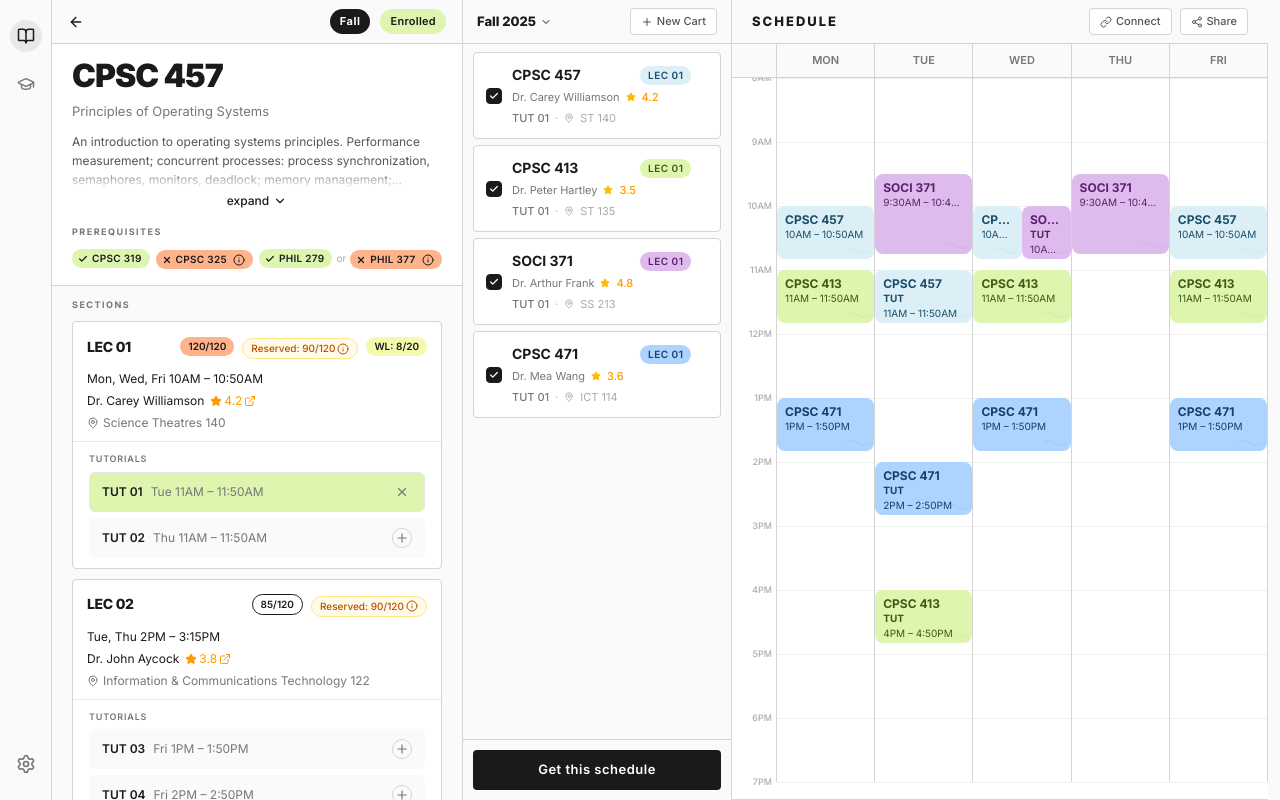
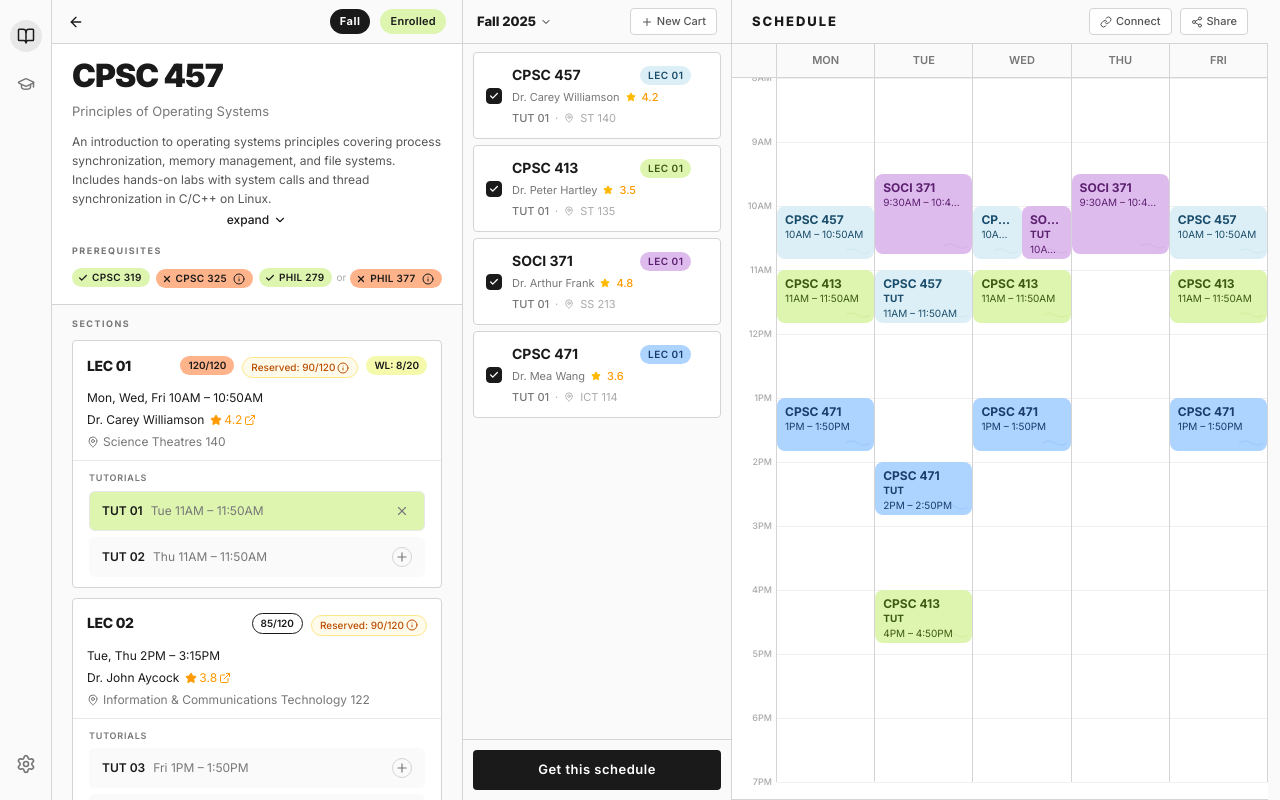
Before and after one commit to v-vacuum/uni-schedule-builder, a Next.js app: page / in a window 1280 px wide. Both pictures are taken after a click on the button 220 px from the left and 97 px from the top of the page. Built offline with nearby package versions, Linux system fonts and the light colour scheme.

Commit message:
feat: animate course description expand/collapse with word-level blur fade (#25)

```diff
--- a/src/app/globals.css
+++ b/src/app/globals.css
@@ -174,3 +174,13 @@ body {
 .animate-receipt-content-in {
   animation: receipt-content-in 300ms ease-out forwards;
 }
+
+@keyframes desc-word-out {
+  0% { opacity: 1; filter: blur(0); }
+  100% { opacity: 0; filter: blur(4px); }
+}
+
+@keyframes desc-word-in {
+  0% { opacity: 0; filter: blur(4px); }
+  100% { opacity: 1; filter: blur(0); }
+}
--- a/src/components/course-info/course-description.tsx
+++ b/src/components/course-info/course-description.tsx
@@ -1,38 +1,115 @@
 "use client";
 
-import { useState } from "react";
+import { useState, useRef, useEffect, useLayoutEffect } from "react";
 import { ChevronDown, ChevronUp } from "lucide-react";
 
 interface CourseDescriptionProps {
-  text: string;
+  shortText: string;
+  longText: string;
 }
 
-export function CourseDescription({ text }: CourseDescriptionProps) {
+const TOTAL_MS = 700;
+const WORD_ANIM_MS = 200;
+
+function WordSpan({ word, index, total, phase }: { word: string; index: number; total: number; phase: "fade-out" | "fade-in" }) {
+  const stagger = total > 1 ? (TOTAL_MS - WORD_ANIM_MS) / (total - 1) : 0;
+  const delay = Math.round(index * stagger);
+  const animation = phase === "fade-out"
+    ? `desc-word-out ${WORD_ANIM_MS}ms ease-in ${delay}ms forwards`
+    : `desc-word-in ${WORD_ANIM_MS}ms ease-out ${delay}ms forwards`;
+
+  return (
+    <span
+      className="inline"
+      style={{
+        opacity: phase === "fade-in" ? 0 : 1,
+        animation,
+      }}
+    >
+      {word}{" "}
+    </span>
+  );
+}
+
+export function CourseDescription({ shortText, longText }: CourseDescriptionProps) {
   const [expanded, setExpanded] = useState(false);
+  const [phase, setPhase] = useState<"idle" | "fade-out" | "fade-in">("idle");
+  const containerRef = useRef<HTMLDivElement>(null);
+  const [containerHeight, setContainerHeight] = useState<number | undefined>(undefined);
+  const measureRef = useRef<HTMLDivElement>(null);
+  const pendingExpandedRef = useRef(false);
 
-  if (text.length <= 150) {
+  useLayoutEffect(() => {
+    if (measureRef.current) {
+      setContainerHeight(measureRef.current.scrollHeight);
+    }
+  }, [expanded, phase, shortText, longText]);
+
+  useEffect(() => {
+    setExpanded(false);
+    setPhase("idle");
+    setContainerHeight(undefined);
+  }, [shortText]);
+
+  useEffect(() => {
+    if (phase === "fade-out") {
+      const timer = setTimeout(() => {
+        setExpanded(pendingExpandedRef.current);
+        setPhase("fade-in");
+      }, TOTAL_MS);
+      return () => clearTimeout(timer);
+    }
+    if (phase === "fade-in") {
+      const timer = setTimeout(() => setPhase("idle"), TOTAL_MS);
+      return () => clearTimeout(timer);
+    }
+  }, [phase]);
+
+  const handleToggle = () => {
+    if (phase !== "idle") return;
+    pendingExpandedRef.current = !expanded;
+    setPhase("fade-out");
+  };
+
+  const needsExpand = shortText !== longText;
+
+  if (!needsExpand) {
     return (
       <p className="text-xs leading-relaxed text-zinc-600" style={{ lineHeight: 1.6 }}>
-        {text}
+        {shortText}
       </p>
     );
   }
 
+  const currentText = phase === "fade-in" ? (pendingExpandedRef.current ? longText : shortText) : (expanded ? longText : shortText);
+  const words = currentText.split(/\s+/);
+
   return (
     <div>
-      <div className="relative">
-        <p
-          className={`text-xs leading-relaxed text-zinc-600 ${expanded ? "" : "line-clamp-3"}`}
+      <div
+        ref={containerRef}
+        className="overflow-hidden"
+        style={{
+          height: containerHeight,
+          transition: "height 400ms cubic-bezier(0.4, 0, 0.2, 1)",
+        }}
+      >
+        <div
+          ref={measureRef}
+          className="text-xs leading-relaxed text-zinc-600"
           style={{ lineHeight: 1.6 }}
         >
-          {text}
-        </p>
-        {!expanded && (
-          <div className="pointer-events-none absolute bottom-0 left-0 right-0 h-5 bg-gradient-to-t from-white to-transparent" />
-        )}
+          {phase === "idle" ? (
+            currentText
+          ) : (
+            words.map((word, i) => (
+              <WordSpan key={`${phase}-${i}`} word={word} index={i} total={words.length} phase={phase} />
+            ))
+          )}
+        </div>
       </div>
       <button
-        onClick={() => setExpanded(!expanded)}
+        onClick={handleToggle}
         className="mt-1 flex items-center gap-1 text-xs font-medium text-zinc-900 hover:underline mx-auto"
       >
         {expanded ? "collapse" : "expand"}
--- a/src/components/course-info/course-info-view.tsx
+++ b/src/components/course-info/course-info-view.tsx
@@ -184,7 +184,7 @@ export function CourseInfoView() {
     <>
       <div className="bg-white px-5 py-4 space-y-2.5">
         <CourseInfo course={course} />
-        <CourseDescription text={course.fullDescription} />
+        <CourseDescription shortText={course.description} longText={course.fullDescription} />
       </div>
       <div className="border-b border-zinc-300 bg-white px-5 pb-3.5">
         <Prerequisites groups={course.prerequisites} />
```
